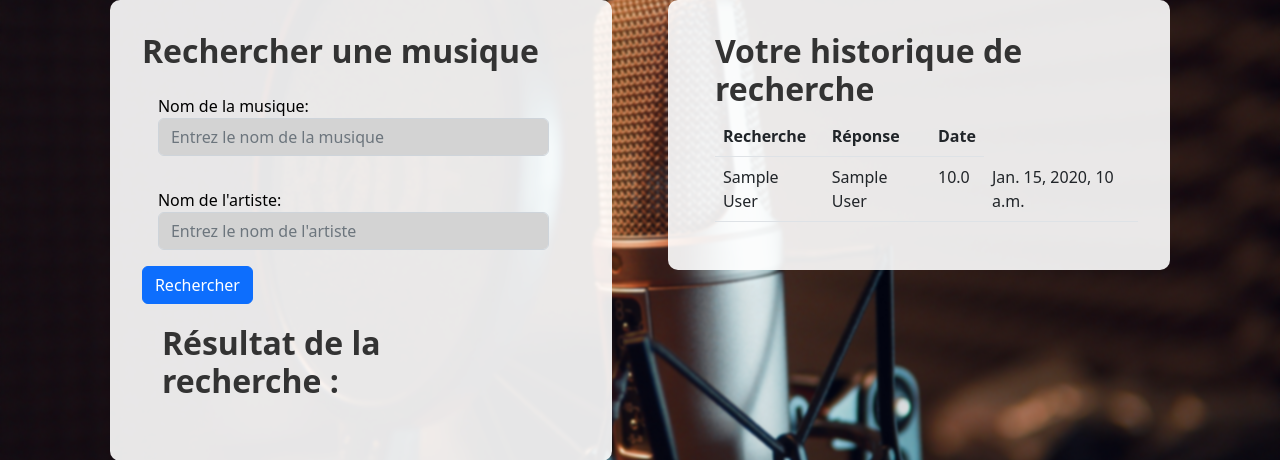
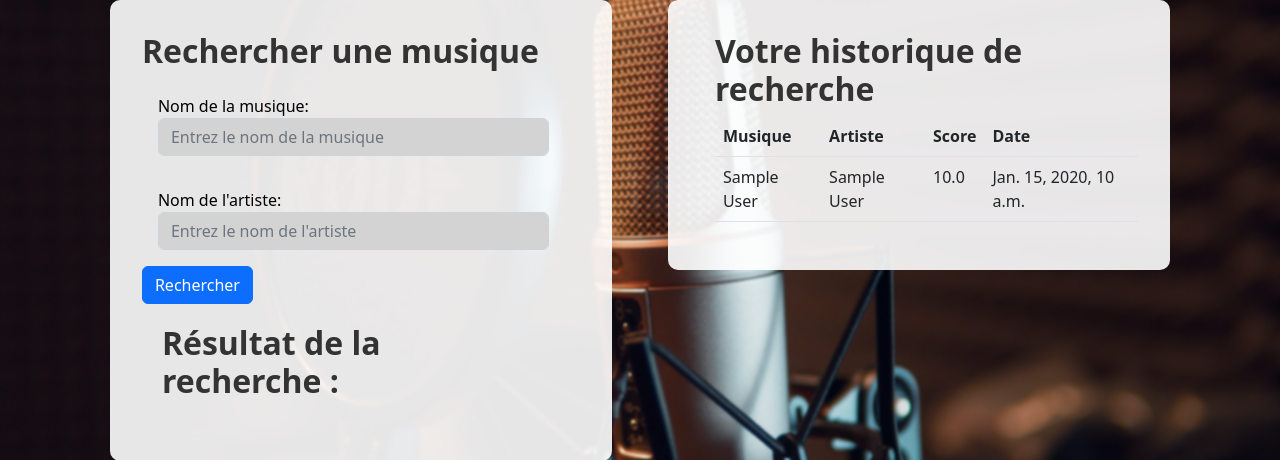
Before and after one commit to Thomas-Dulompont/ProjetRecapitulatif-MachineLearning, a Django app: page /accounts/profil/ in a window 1280 px wide. Shown: the part 166-626 px from the top of the page. Run offline with Django 4.2, Linux system fonts and the light colour scheme; a user stored in the database is signed in; tables that the repository leaves empty hold one stand-in row (values such as "Sample post"); some libraries are stand-ins or nearby versions.

Commit message:
correction des titres des colonnes dans l'historique

```diff
--- a/Django/accounts/templates/accounts/profil.html
+++ b/Django/accounts/templates/accounts/profil.html
@@ -63,8 +63,9 @@
           <table class="table">
             <thead>
               <tr>
-                <th>Recherche</th>
-                <th>Réponse</th>
+                <th>Musique</th>
+                <th>Artiste</th>
+                <th>Score</th>
                 <th>Date</th>
               </tr>
             </thead>
```
